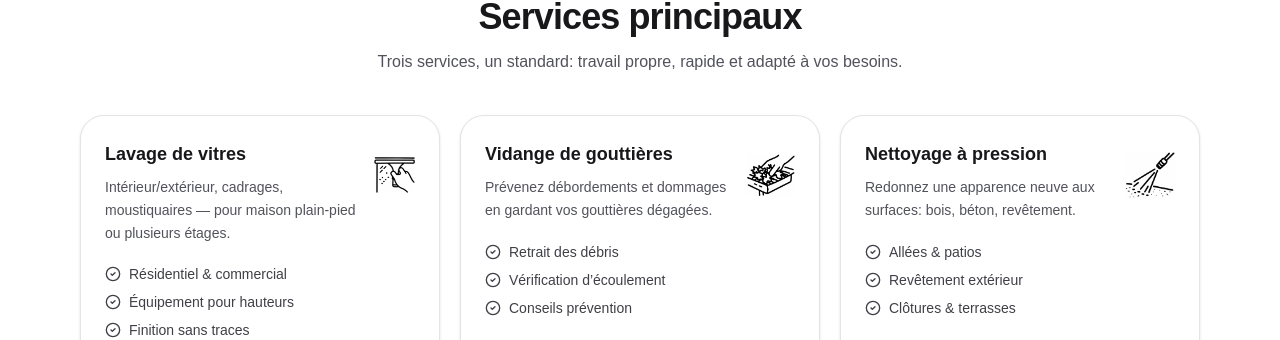
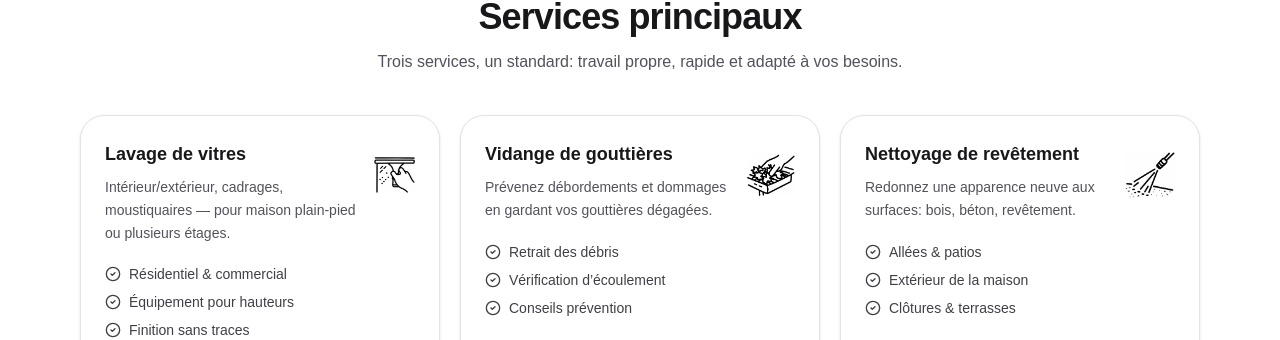
Before and after one commit to servicesmrben-wq/mrben-site1, a Next.js app: page / in a window 1280 px wide. Shown: the part 790-1130 px from the top of the page. Built offline with nearby package versions, Linux system fonts and the light colour scheme.

Commit message:
Update service card siding text

```diff
--- a/app/MrBenRedesignPreview.jsx
+++ b/app/MrBenRedesignPreview.jsx
@@ -119,12 +119,12 @@ const i18n = {
     serviceGoutB3: "Conseils prévention",
     serviceGoutIconAlt: "Icône vidange de gouttières",
 
-    servicePressT: "Nettoyage à pression",
+    servicePressT: "Nettoyage de revêtement",
     servicePressD:
       "Redonnez une apparence neuve aux surfaces: bois, béton, revêtement.",
     servicePressH: "Avant / Après",
     servicePressB1: "Allées & patios",
-    servicePressB2: "Revêtement extérieur",
+    servicePressB2: "Extérieur de la maison",
     servicePressB3: "Clôtures & terrasses",
     servicePressIconAlt: "Icône nettoyage à pression",
 
@@ -263,12 +263,12 @@ const i18n = {
     serviceGoutB3: "Prevention advice",
     serviceGoutIconAlt: "Gutter cleaning icon",
 
-    servicePressT: "Pressure washing",
+    servicePressT: "Siding cleaning",
     servicePressD:
       "Restore wood, concrete and siding for a like-new look.",
     servicePressH: "Before / After",
     servicePressB1: "Driveways & patios",
-    servicePressB2: "Exterior siding",
+    servicePressB2: "Home exterior",
     servicePressB3: "Fences & decks",
     servicePressIconAlt: "Pressure washing icon",
 
```
